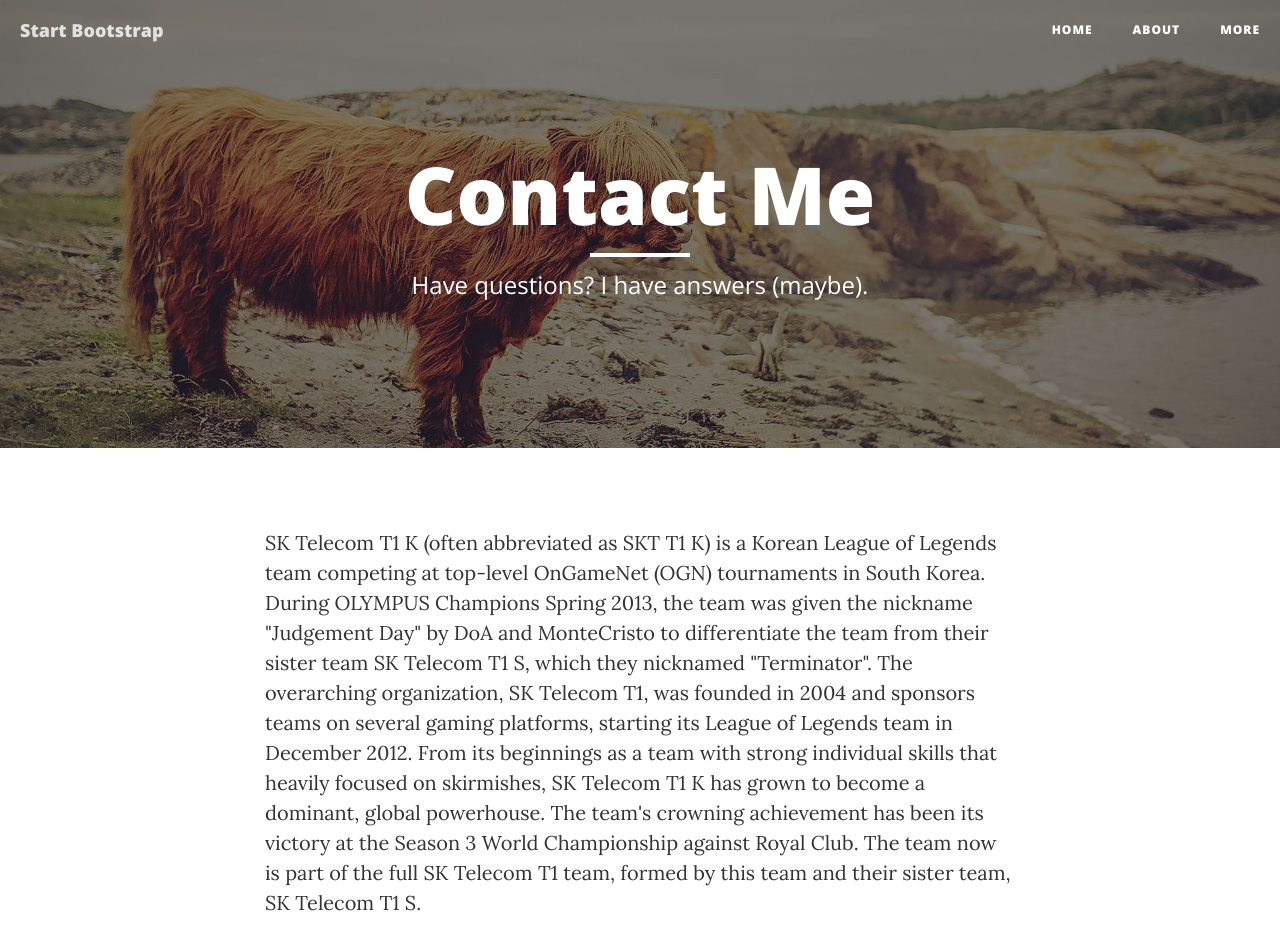
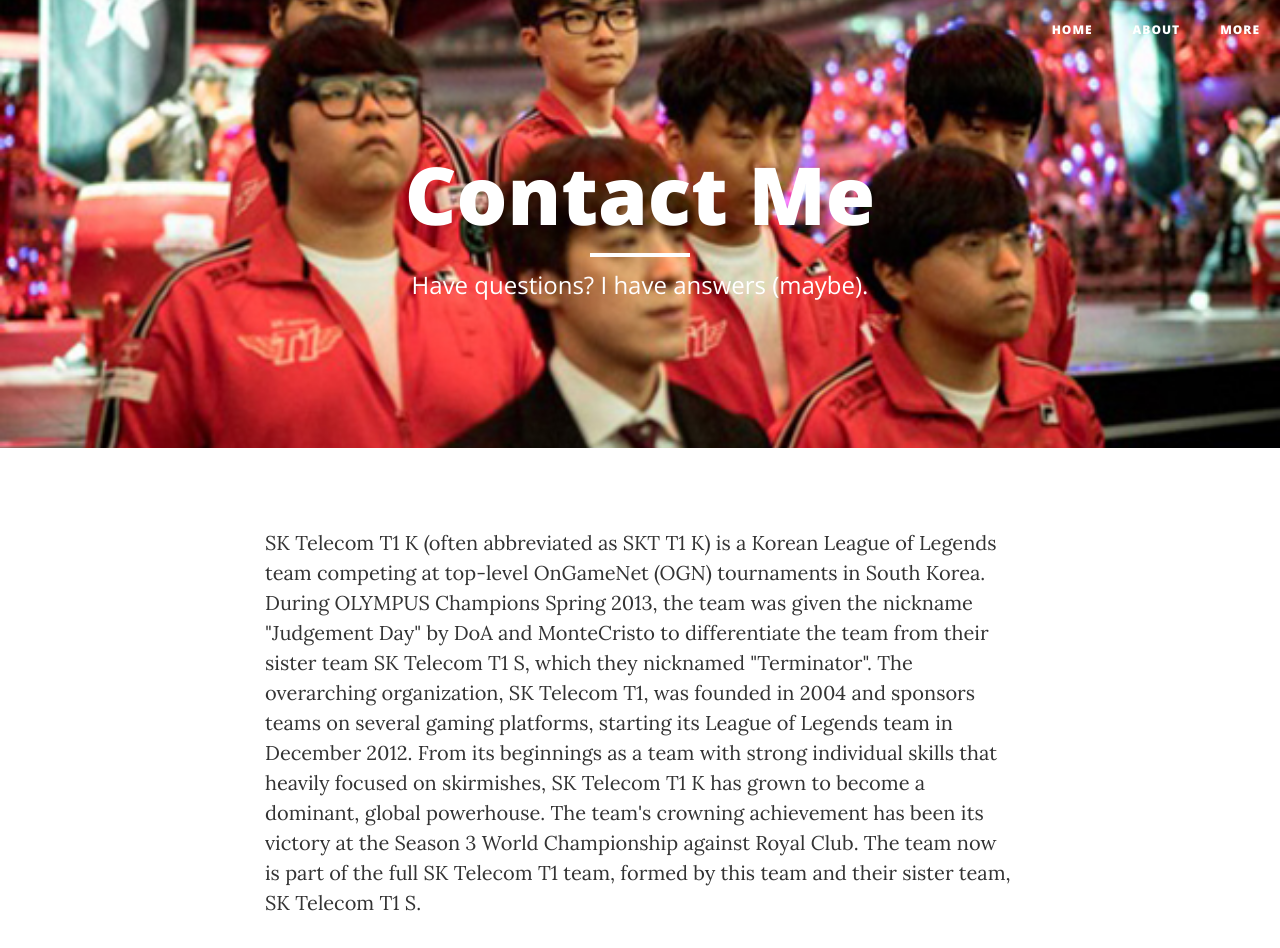
Before and after one commit to pauljohnrabang/pauljohnrabang.goihub.io, a website: page contact.html in a window 1280 px wide. Drawn offline with nearby package versions, Linux system fonts and the light colour scheme.

Commit message:
Update contact.html

```diff
--- a/contact.html
+++ b/contact.html
@@ -42,7 +42,7 @@
                     <span class="sr-only">Toggle navigation</span>
                     Menu <i class="fa fa-bars"></i>
                 </button>
-                <a class="navbar-brand" href="index.html">Start Bootstrap</a>
+                <a class="navbar-brand" href="index.html"> </a>
             </div>
 
             <!-- Collect the nav links, forms, and other content for toggling -->
@@ -69,7 +69,7 @@
 
     <!-- Page Header -->
     <!-- Set your background image for this header on the line below. -->
-    <header class="intro-header" style="background-image: url('img/contact-bg.jpg')">
+    <header class="intro-header" style="background-image: url('skt.jpg')">
         <div class="container">
             <div class="row">
                 <div class="col-lg-8 col-lg-offset-2 col-md-10 col-md-offset-1">
```
